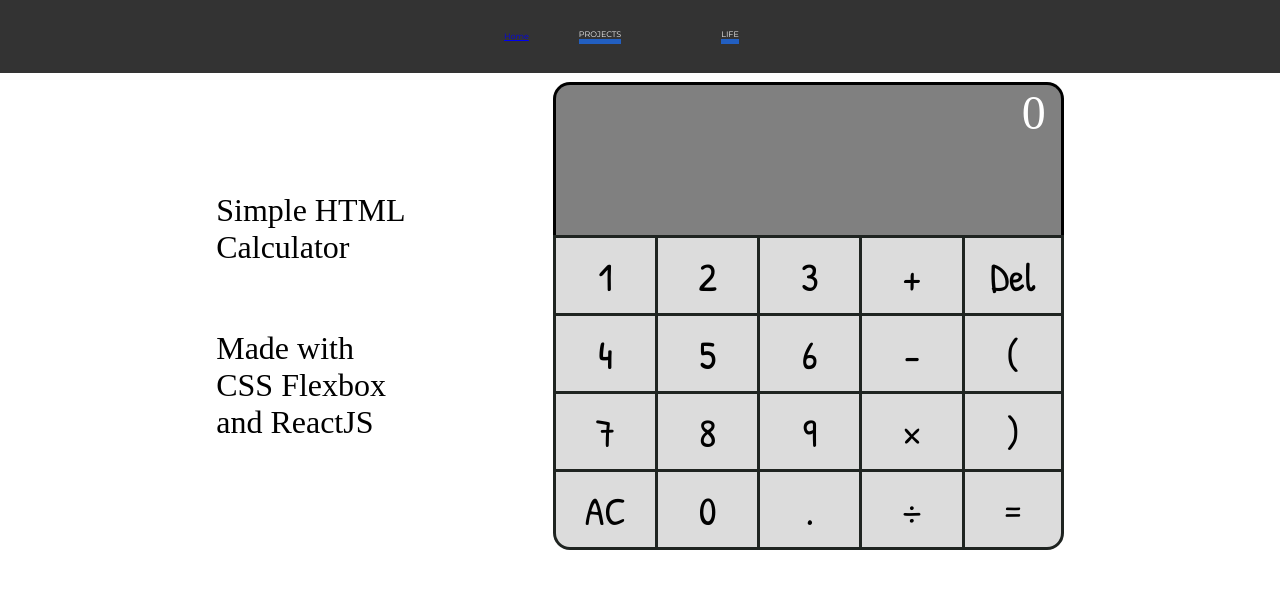
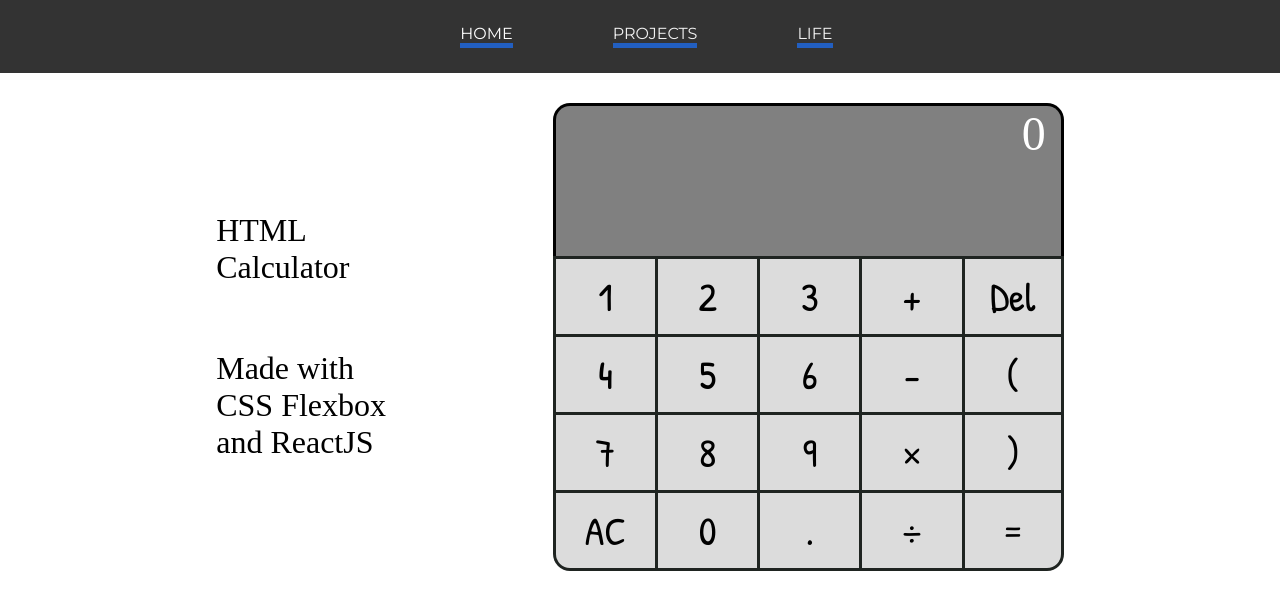
Before and after one commit to linjj93/my-react-calculator, a React (Create React App) app: page / in a window 1280 px wide. Shown: the top 610 px of the page. Built offline with nearby package versions, Linux system fonts and the light colour scheme; a web font is replaced by a local one.

Commit message:
updated link

```diff
--- a/src/components/App.js
+++ b/src/components/App.js
@@ -188,14 +188,11 @@ class App extends Component {
 
   render() {
     return (
-      <div className = "super-wrapper">
-        <div>
-          <NavBar />
-        </div>
 
         <div className = "container">
+          <NavBar />
           <div className = "title">
-          <p>Simple HTML Calculator</p>
+          <p>HTML Calculator</p>
           <p>Made with CSS Flexbox and ReactJS</p>
           </div>
 
@@ -216,7 +213,7 @@ class App extends Component {
           </div>
 
         </div>
-      </div>
+
 
     )
   }
--- a/src/components/Navbar.js
+++ b/src/components/Navbar.js
@@ -3,13 +3,17 @@ import React from 'react';
 const NavBar = (props) => {
   return (
     <div className = "topnav">
-      <a href="https://linjj93.github.io/index.html" id = "home">Home</a>
+      <div className = "dropdown">
+        <div className = "dropdown-heading" id = "home">
+          <a href="https://linjj93.github.io/index.html">Home</a>
+        </div>
+      </div>
 
       <div className = "dropdown">
         <div className = "dropdown-heading" id = "projects">Projects</div>
         <div className = "dropdown-content">
           <a href="https://linjj93.github.io/hangman.html">Hangman</a>
-          <a href="https://linjj93.github.io/expenditure-tracker.html">Expenditure Tracker</a>
+          <a href="https://linjj93.github.io/expense-tracker.html">Expense Tracker</a>
         </div>
       </div>
 
```
